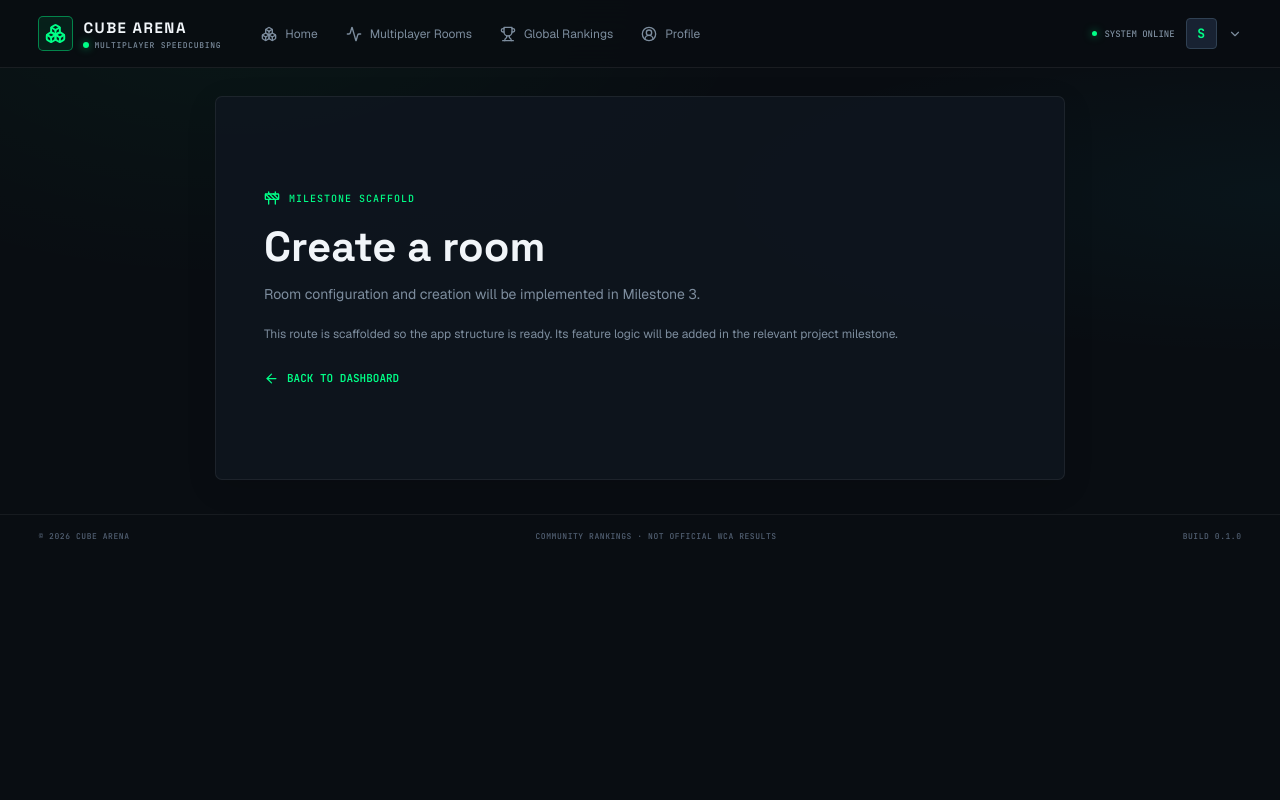
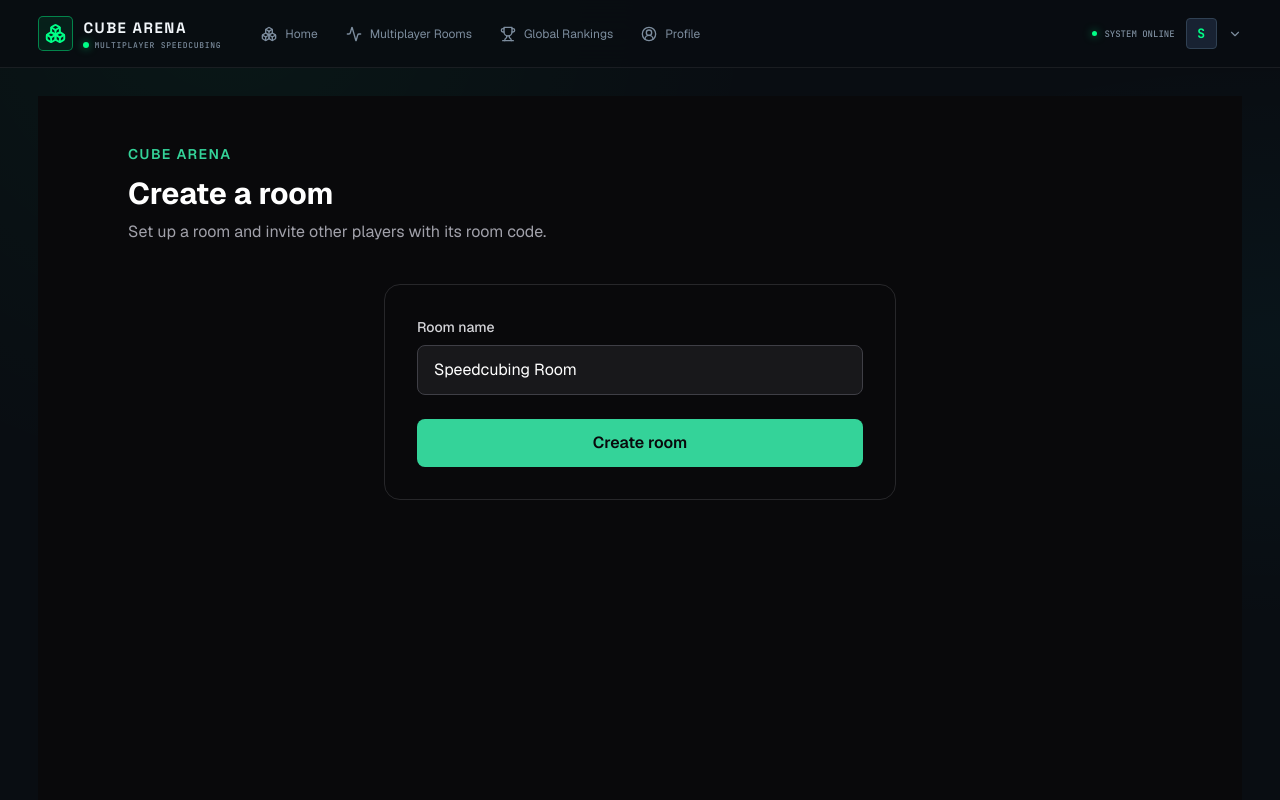
Before and after one commit to Shine0111/cube-arena, a Next.js app: page /rooms/create in a window 1280 px wide. Shown: the top 800 px of the page. Built offline with nearby package versions, Linux system fonts and the light colour scheme.

Commit message:
implement rooms on db and added component

```diff
--- a/app/rooms/[roomId]/page.tsx
+++ b/app/rooms/[roomId]/page.tsx
@@ -1,6 +1,8 @@
 import CompetitionTimer from "@/components/timer/competition-timer";
+import RoomLobby from "@/components/rooms/room-lobby";
 
-export default function Page() {
+export default function Page({ params }: { params: { roomId: string } }) {
+  const roomId = params.roomId;
   return (
     <main className="min-h-screen bg-zinc-950 px-6 py-12 text-white">
       <div className="mx-auto max-w-5xl">
@@ -15,6 +17,10 @@ export default function Page() {
         </p>
 
         <div className="mt-10">
+          <RoomLobby roomId={roomId} />
+        </div>
+
+        <div className="mt-10">
           <CompetitionTimer />
         </div>
       </div>
--- a/app/rooms/create/page.tsx
+++ b/app/rooms/create/page.tsx
@@ -1,5 +1,23 @@
-import { PlaceholderPage } from '@/components/placeholder-page';
+import CreateRoomForm from "@/components/rooms/create-room-form";
 
 export default function Page() {
-  return <PlaceholderPage title="Create a room" description="Room configuration and creation will be implemented in Milestone 3." />;
+  return (
+    <main className="min-h-screen bg-zinc-950 px-6 py-12 text-white">
+      <div className="mx-auto max-w-5xl">
+        <p className="text-sm font-semibold tracking-widest text-emerald-400">
+          CUBE ARENA
+        </p>
+
+        <h1 className="mt-3 text-3xl font-bold">Create a room</h1>
+
+        <p className="mt-2 text-zinc-400">
+          Set up a room and invite other players with its room code.
+        </p>
+
+        <div className="mt-10">
+          <CreateRoomForm />
+        </div>
+      </div>
+    </main>
+  );
 }
--- /dev/null
+++ b/components/rooms/create-room-form.tsx
@@ -0,0 +1,159 @@
+"use client";
+
+import { useState } from "react";
+import { useRouter } from "next/navigation";
+import { createClient } from "@/lib/supabase/client";
+
+const ROOM_CODE_LENGTH = 6;
+const ROOM_CODE_CHARACTERS = "ABCDEFGHJKLMNPQRSTUVWXYZ23456789";
+
+function generateRoomCode(): string {
+  const values = new Uint32Array(ROOM_CODE_LENGTH);
+  crypto.getRandomValues(values);
+
+  return Array.from(
+    values,
+    (value) => ROOM_CODE_CHARACTERS[value % ROOM_CODE_CHARACTERS.length],
+  ).join("");
+}
+
+export default function CreateRoomForm() {
+  const router = useRouter();
+  const [name, setName] = useState("Speedcubing Room");
+  const [loading, setLoading] = useState(false);
+  const [message, setMessage] = useState("");
+
+  async function handleCreateRoom(event: React.FormEvent<HTMLFormElement>) {
+    event.preventDefault();
+    setMessage("");
+
+    const roomName = name.trim();
+
+    if (!roomName) {
+      setMessage("Please enter a room name.");
+      return;
+    }
+
+    setLoading(true);
+
+    try {
+      const supabase = createClient();
+
+      const {
+        data: { user },
+        error: userError,
+      } = await supabase.auth.getUser();
+
+      if (userError || !user) {
+        setMessage("Please sign in before creating a room.");
+        return;
+      }
+
+      let room: { id: string; room_code: string } | null = null;
+
+      for (let attempt = 0; attempt < 5; attempt++) {
+        const roomCode = generateRoomCode();
+
+        const { data, error } = await supabase
+          .from("rooms")
+          .insert({
+            room_code: roomCode,
+            name: roomName,
+            created_by: user.id,
+            status: "waiting",
+            scramble_type: "333",
+          })
+          .select("id, room_code")
+          .single();
+
+        if (!error && data) {
+          room = data;
+          break;
+        }
+
+        if (error?.code !== "23505") {
+          throw error ?? new Error("Failed to create room.");
+        }
+      }
+
+      if (!room) {
+        throw new Error(
+          "Could not generate a unique room code. Please try again.",
+        );
+      }
+
+      const { error: memberError } = await supabase
+        .from("room_members")
+        .insert({
+          room_id: room.id,
+          user_id: user.id,
+          role: "host",
+        });
+
+      if (memberError) {
+        // Roll back the room if host membership creation fails.
+        await supabase.from("rooms").delete().eq("id", room.id);
+        throw memberError;
+      }
+
+      router.push(`/rooms/${room.id}`);
+      router.refresh();
+    } catch (error) {
+      console.error("Failed to create room:", error);
+
+      if (error !== null && typeof error === "object" && "message" in error) {
+        const details = [
+          String(error.message),
+          "code" in error ? `Code: ${String(error.code)}` : "",
+          "details" in error && error.details ? String(error.details) : "",
+          "hint" in error && error.hint ? String(error.hint) : "",
+        ].filter(Boolean);
+
+        setMessage(details.join(" — "));
+      } else {
+        setMessage("Room creation failed. Check the browser console.");
+      }
+    } finally {
+      setLoading(false);
+    }
+  }
+
+  return (
+    <form
+      onSubmit={handleCreateRoom}
+      className="mx-auto w-full max-w-lg space-y-6 rounded-2xl border border-zinc-800 bg-zinc-950 p-8 text-white"
+    >
+      <div>
+        <label
+          htmlFor="room-name"
+          className="mb-2 block text-sm font-medium text-zinc-300"
+        >
+          Room name
+        </label>
+        <input
+          id="room-name"
+          value={name}
+          onChange={(event) => setName(event.target.value)}
+          maxLength={80}
+          required
+          className="w-full rounded-lg border border-zinc-700 bg-zinc-900 px-4 py-3 outline-none focus:border-emerald-400"
+          placeholder="Speedcubing Room"
+        />
+      </div>
+
+      {message && (
+        <p role="alert" className="text-sm text-red-400">
+          {message}
+        </p>
+      )}
+
+      <button
+        type="submit"
+        disabled={loading}
+        className="w-full rounded-lg bg-emerald-400 px-4 py-3 font-semibold text-zinc-950 transition hover:bg-emerald-300 disabled:cursor-not-allowed disabled:opacity-50"
+      >
+        {loading ? "Creating room..." : "Create room"}
+      </button>
+    </form>
+  );
+}
--- /dev/null
+++ b/components/rooms/room-lobby.tsx
@@ -0,0 +1,134 @@
+"use client";
+
+import { useEffect, useState } from "react";
+import { createClient } from "@/lib/supabase/client";
+
+type Room = {
+  id: string;
+  room_code: string;
+  name: string;
+  status: "waiting" | "in_progress" | "completed";
+  scramble_type: string;
+  current_scramble: string | null;
+};
+
+type RoomMember = {
+  user_id: string;
+  role: "host" | "player";
+  is_ready: boolean;
+};
+
+export default function RoomLobby({ roomId }: { roomId: string }) {
+  const [room, setRoom] = useState<Room | null>(null);
+  const [members, setMembers] = useState<RoomMember[]>([]);
+  const [loading, setLoading] = useState(true);
+  const [error, setError] = useState("");
+
+  useEffect(() => {
+    const supabase = createClient();
+    let cancelled = false;
+
+    async function loadRoom() {
+      setLoading(true);
+      setError("");
+
+      const { data: roomData, error: roomError } = await supabase
+        .from("rooms")
+        .select("id, room_code, name, status, scramble_type, current_scramble")
+        .eq("id", roomId)
+        .single();
+
+      if (roomError) {
+        if (!cancelled) {
+          setError(roomError.message);
+          setLoading(false);
+        }
+        return;
+      }
+
+      const { data: memberData, error: memberError } = await supabase
+        .from("room_members")
+        .select("user_id, role, is_ready")
+        .eq("room_id", roomId)
+        .order("joined_at", { ascending: true });
+
+      if (cancelled) return;
+
+      if (memberError) {
+        setError(memberError.message);
+      } else {
+        setRoom(roomData as Room);
+        setMembers((memberData ?? []) as RoomMember[]);
+      }
+
+      setLoading(false);
+    }
+
+    loadRoom();
+
+    return () => {
+      cancelled = true;
+    };
+  }, [roomId]);
+
+  if (loading) {
+    return <p className="text-zinc-400">Loading room...</p>;
+  }
+
+  if (error || !room) {
+    return (
+      <p className="rounded-lg border border-red-900 p-4 text-red-300">
+        {error || "Room not found."}
+      </p>
+    );
+  }
+
+  return (
+    <section className="space-y-6">
+      <div className="rounded-xl border border-zinc-800 bg-zinc-900 p-6">
+        <p className="text-sm text-emerald-400">Room invite code</p>
+        <p className="mt-2 font-mono text-3xl font-bold tracking-widest">
+          {room.room_code}
+        </p>
+
+        <h2 className="mt-5 text-xl font-semibold">{room.name}</h2>
+
+        <p className="mt-2 text-sm text-zinc-400">
+          Status: {room.status.replace("_", " ")}
+        </p>
+
+        <p className="mt-1 text-sm text-zinc-400">
+          Event: {room.scramble_type}
+        </p>
+      </div>
+
+      <div className="rounded-xl border border-zinc-800 bg-zinc-900 p-6">
+        <h2 className="text-lg font-semibold">Players ({members.length})</h2>
+
+        {members.length === 0 ? (
+          <p className="mt-3 text-sm text-zinc-400">
+            No players have joined yet.
+          </p>
+        ) : (
+          <ul className="mt-4 space-y-3">
+            {members.map((member) => (
+              <li
+                key={member.user_id}
+                className="flex items-center justify-between rounded-lg bg-zinc-800/60 px-4 py-3"
+              >
+                <span className="font-mono text-sm">
+                  {member.user_id.slice(0, 8)}...
+                </span>
+
+                <span className="text-sm text-zinc-400">
+                  {member.role === "host" ? "Host" : "Player"}
+                  {member.is_ready ? " · Ready" : " · Not ready"}
+                </span>
+              </li>
+            ))}
+          </ul>
+        )}
+      </div>
+    </section>
+  );
+}
```
